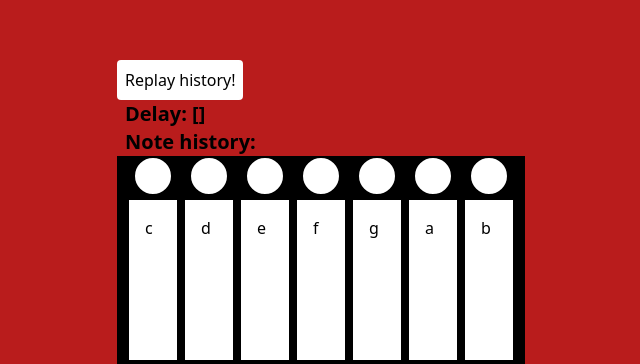
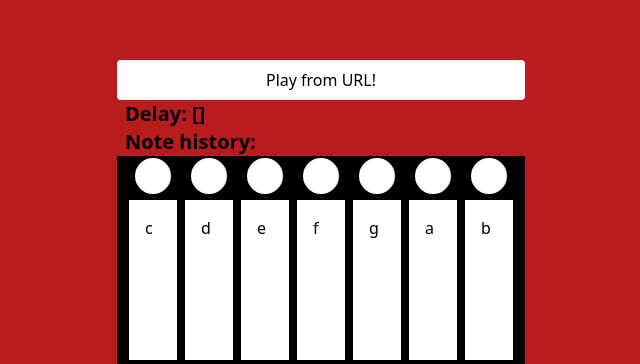
Before and after one commit to lysmac/christmas-piano, a Vue app: page / in a window 1280 px wide. Shown: the part 436-800 px from the top of the page, without its empty margins (319-959 px from the left). Built offline with nearby package versions, Linux system fonts and the light colour scheme.

Commit message:
can no replay from url

```diff
--- a/src/components/Piano.vue
+++ b/src/components/Piano.vue
@@ -1,6 +1,7 @@
 <script setup lang="ts">
 import { onMounted, onUnmounted, ref } from "vue";
 import Key from "../components/Key.vue";
+import playFromUrl from "../playFromUrl";
 import playNote from "../playNote";
 
 const piano = [
@@ -81,7 +82,7 @@ function recordHistory(key: any) {
 
   if (history.value === null || activeKey.value === null) return;
   history.value = history.value + activeKey.value;
-  const notesAndDelay = history.value + historyDelays.value;
+  const notesAndDelay = history.value + "&" + historyDelays.value;
   window.history.replaceState(null, "", notesAndDelay);
 }
 
@@ -113,10 +114,13 @@ onUnmounted(() => {
   document.removeEventListener("keyup", resetKey);
 });
 
-function playHistory(notes: string) {
+function playHistory() {
+  const urlHistory = playFromUrl();
+  console.log(urlHistory);
+
   let delay = 0;
-  for (let i = 0; i < notes.length; i++) {
-    const note = notes[i];
+  for (let i = 0; i < urlHistory.notes.length; i++) {
+    const note = urlHistory.notes[i];
     const matchedNote = piano.find((object) => object.letter === note);
 
     if (!matchedNote) continue;
@@ -125,17 +129,19 @@ function playHistory(notes: string) {
       playNote(matchedNote.sound);
     }, delay);
 
-    if (i < historyDelays.value.length) {
-      delay += historyDelays.value[i];
+    if (i < urlHistory.delays.length) {
+      delay += urlHistory.delays[i];
     }
   }
 }
 </script>
 
 <template>
-  <button @click="playHistory(history)" class="bg-white p-2 rounded">
-    Replay history!
-  </button>
+  <div class="flex flex-col gap-4">
+    <button @click="playHistory()" class="bg-white p-2 rounded">
+      Play from URL!
+    </button>
+  </div>
 
   <div class="px-2 font-bold text-xl">Delay: {{ historyDelays }}</div>
   <div class="px-2 font-bold text-xl">Note history: {{ history }}</div>
--- /dev/null
+++ b/src/playFromUrl.ts
@@ -0,0 +1,14 @@
+export default function playFromUrl() {
+  let url = new URL(window.location.href);
+
+  let parts = url.pathname.split("&");
+
+  // Add check for valid chars/numbers
+  let notes = parts[0].substring(1);
+  let delays = parts[1].split(",").map(Number);
+
+  return {
+    notes: notes,
+    delays: delays,
+  };
+}
--- a/src/playHistory.ts
+++ /dev/null
@@ -1,9 +0,0 @@
-import playNote from "./playNote";
-
-export default function playHistory(notes: string) {
-  for (const note of notes) {
-    playNote;
-  }
-}
-
-// playHistory("hdjhfdjhfd");
```
